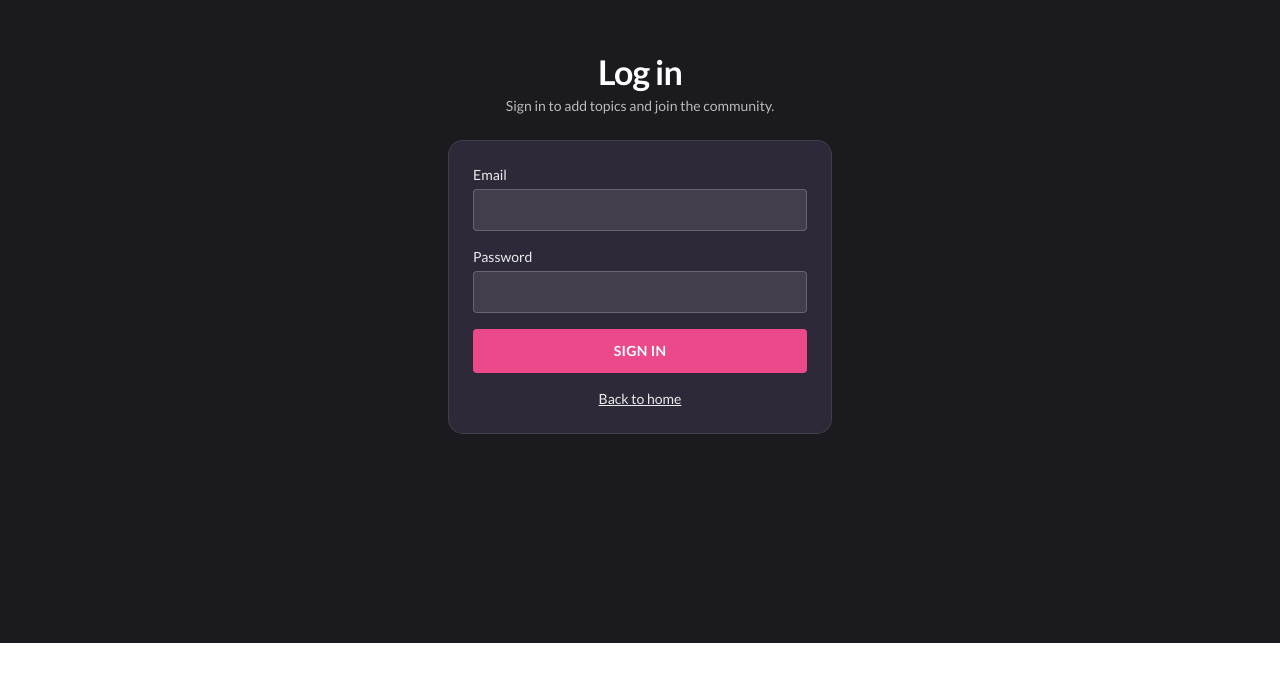
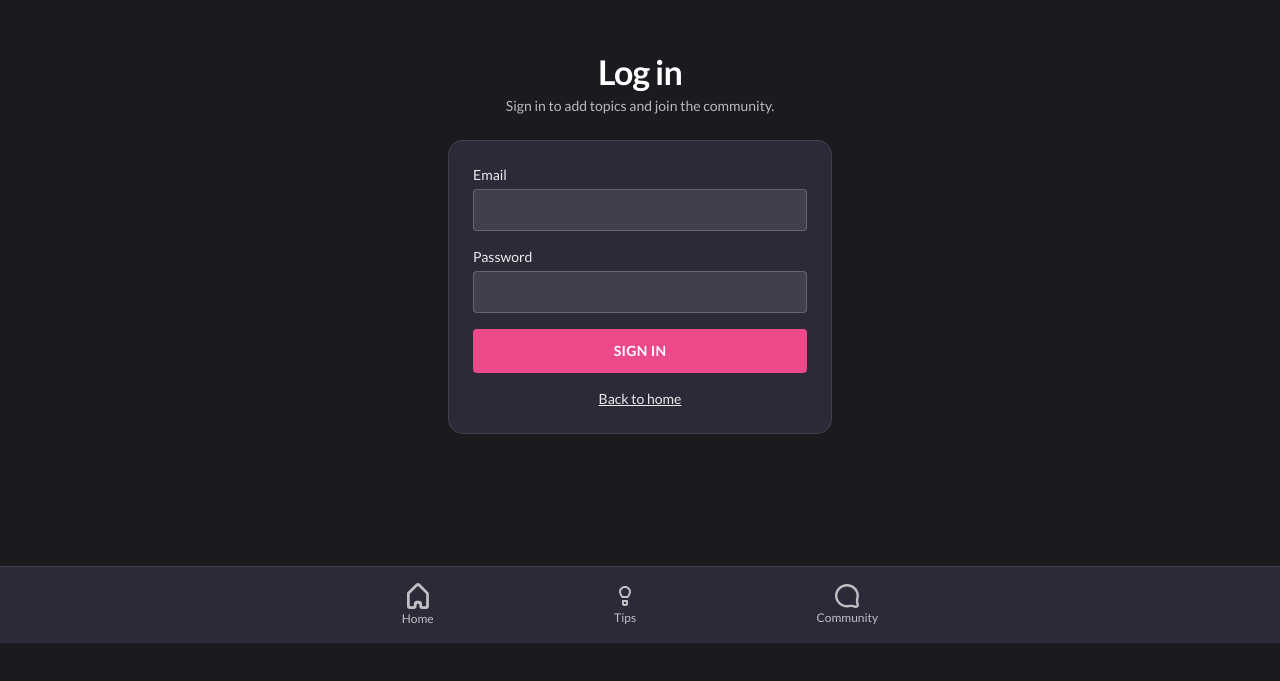
Before and after one commit to thomasledoux1/patient-companion-app, a Next.js app: page /login in a window 1280 px wide. Shown: the part 157-838 px from the top of the page. Before the commit the page ends 800 px from the top, so only its background shows below. Built offline with nearby package versions, Linux system fonts and the light colour scheme.

Commit message:
Adding bottom nav + reuse of icons + attempt to fix image paths

```diff
--- a/next.config.mjs
+++ b/next.config.mjs
@@ -4,6 +4,16 @@ import { withPayload } from '@payloadcms/next/withPayload'
 const nextConfig = {
   // Ensure Turso/libSQL packages are available in Vercel serverless (not bundled)
   serverExternalPackages: ['@libsql/client', 'libsql'],
+  images: {
+    remotePatterns: [
+      {
+        protocol: 'http',
+        hostname: 'localhost',
+        port: '3000',
+        pathname: '/**',
+      },
+    ],
+  },
   webpack: (webpackConfig) => {
     webpackConfig.resolve.extensionAlias = {
       '.cjs': ['.cts', '.cjs'],
--- /dev/null
+++ b/src/app/(frontend)/components/BottomNav.tsx
@@ -0,0 +1,46 @@
+'use client'
+
+import Link from 'next/link'
+import { usePathname } from 'next/navigation'
+import { CommunityIcon, HomeIcon, TipsIcon } from './Icons'
+
+const navItems = [
+  { href: '/', label: 'Home', icon: HomeIcon },
+  { href: '/tips', label: 'Tips', icon: TipsIcon },
+  { href: '/community', label: 'Community', icon: CommunityIcon },
+] as const
+
+export function BottomNav() {
+  const pathname = usePathname()
+
+  return (
+    <nav
+      className="fixed bottom-0 left-0 right-0 z-50 border-t border-white/10 bg-card"
+      aria-label="Main navigation"
+    >
+      <div className="mx-auto flex max-w-2xl items-center justify-around px-2 py-2">
+        {navItems.map(({ href, label, icon: Icon }) => {
+          const isActive =
+            href === '/'
+              ? pathname === '/'
+              : pathname === href || pathname.startsWith(href + '/')
+          return (
+            <Link
+              key={href}
+              href={href}
+              className={`flex flex-col items-center gap-0.5 rounded-lg px-4 py-2 text-xs font-medium transition-colors ${
+                isActive
+                  ? 'text-surface-elevated'
+                  : 'text-white/70 hover:text-white/90'
+              }`}
+              aria-current={isActive ? 'page' : undefined}
+            >
+              <Icon />
+              <span>{label}</span>
+            </Link>
+          )
+        })}
+      </div>
+    </nav>
+  )
+}
--- a/src/app/(frontend)/components/CommunityMessagesListWithFilters.tsx
+++ b/src/app/(frontend)/components/CommunityMessagesListWithFilters.tsx
@@ -27,6 +27,8 @@ export function CommunityMessagesListWithFilters({
   const [isPending, setIsPending] = useState(false)
 
   const runFilter = (searchValue: string, periodValue: Period) => {
+    setSearch(searchValue)
+    setPeriod(periodValue)
     setIsPending(true)
     const formData = new FormData()
     formData.set('search', searchValue)
--- /dev/null
+++ b/src/app/(frontend)/components/Icons.tsx
@@ -0,0 +1,94 @@
+type IconProps = {
+  className?: string
+  width?: number
+  height?: number
+  /** @default 'currentColor' */
+  fill?: string
+  ariaHidden?: boolean
+}
+
+const defaultSize = 24
+
+/**
+ * Home / house icon. Default size 22×26 (aspect from viewBox).
+ */
+export function HomeIcon({
+  className = '',
+  width = 22,
+  height = 26,
+  fill = 'currentColor',
+  ariaHidden = true,
+}: IconProps) {
+  return (
+    <svg
+      width={width}
+      height={height}
+      viewBox="0 0 22 26"
+      fill="none"
+      xmlns="http://www.w3.org/2000/svg"
+      className={className}
+      aria-hidden={ariaHidden}
+    >
+      <path
+        fillRule="evenodd"
+        clipRule="evenodd"
+        d="M19.1578 22.1848C19.1578 22.9402 18.5447 23.2631 17.7894 23.2631H16.4209C15.6656 23.2631 15.0525 22.9402 15.0525 22.1848V20.8164C15.0525 19.3043 13.8278 17.7895 12.3157 17.7895H9.57888C8.06679 17.7895 6.84206 19.3043 6.84206 20.8164V22.1848C6.84206 22.9402 6.22901 23.2631 5.47365 23.2631H4.10524C3.34987 23.2631 2.73682 22.9402 2.73682 22.1848V11.1513C2.73682 10.9693 2.80935 10.7955 2.93661 10.6669L9.96614 3.63874C10.5012 3.10369 11.3674 3.10369 11.9011 3.63874L18.958 10.6943C19.0852 10.8229 19.1578 10.9967 19.1578 11.1773V22.1848ZM21.8946 10.4343C21.8946 10.0717 21.7509 9.72548 21.4964 9.46822L12.8768 0.806172C11.8094 -0.265294 10.0756 -0.269399 9.00415 0.797962L0.402313 9.37106C0.145052 9.62832 0 9.9759 0 10.3399V23.5533C0 25.0654 1.22473 26 2.73682 26H6.84206C8.35415 26 9.57888 25.0654 9.57888 23.5533V22.1849C9.57888 21.4295 10.1919 20.8165 10.9473 20.8165C11.7027 20.8165 12.3157 21.4295 12.3157 22.1849V23.5533C12.3157 25.0654 13.5404 26 15.0525 26H19.1578C20.6699 26 21.8946 25.0654 21.8946 23.5533V10.4343Z"
+        fill={fill}
+      />
+    </svg>
+  )
+}
+
+/**
+ * Tips / lightbulb icon. Default size 24×24 (viewBox 0 0 30 30).
+ */
+export function TipsIcon({
+  className = '',
+  width = defaultSize,
+  height = defaultSize,
+  fill = 'currentColor',
+  ariaHidden = true,
+}: IconProps) {
+  return (
+    <svg
+      width={width}
+      height={height}
+      viewBox="0 0 30 30"
+      fill={fill}
+      fillRule="evenodd"
+      clipRule="evenodd"
+      xmlns="http://www.w3.org/2000/svg"
+      className={className}
+      aria-hidden={ariaHidden}
+    >
+      <path d="M13.75 22.5H16.25V23.75C16.25 24.44 15.69 25 15 25C14.31 25 13.75 24.44 13.75 23.75V22.5ZM13.75 27.5H16.25C17.6313 27.5 18.75 26.3813 18.75 25V21.25C18.75 20.56 18.19 20 17.5 20H12.5C11.81 20 11.25 20.56 11.25 21.25V25C11.25 26.3813 12.3688 27.5 13.75 27.5ZM17.7025 15.0262C14.3525 14.9913 15.585 14.9913 12.2962 15.0262C11.2262 13.6637 10 10.9875 10 9.81375C10 7.16 12.2425 5 15 5C17.7575 5 20 7.16 20 9.81375C20 10.9875 18.7738 13.6637 17.7025 15.0262ZM15 2.5C10.8575 2.5 7.5 5.775 7.5 9.81375C7.5 11.8512 9.275 15.485 10.815 17.1238C11.0612 17.385 11.3987 17.535 11.7575 17.5312C16.39 17.4837 18.2513 17.5325 18.2425 17.5312C18.6012 17.535 18.9387 17.385 19.185 17.1238C20.725 15.485 22.5 11.8512 22.5 9.81375C22.5 5.775 19.1425 2.5 15 2.5Z" />
+    </svg>
+  )
+}
+
+/**
+ * Community / globe icon. Default size 24×24 (viewBox 0 0 25 25).
+ */
+export function CommunityIcon({
+  className = '',
+  width = defaultSize,
+  height = defaultSize,
+  fill = 'currentColor',
+  ariaHidden = true,
+}: IconProps) {
+  return (
+    <svg
+      width={width}
+      height={height}
+      viewBox="0 0 25 25"
+      fill={fill}
+      fillRule="evenodd"
+      clipRule="evenodd"
+      xmlns="http://www.w3.org/2000/svg"
+      className={className}
+      aria-hidden={ariaHidden}
+    >
+      <path d="M12.4472 0C4.99966 0 -0.91909 6.40875 0.11841 13.9062C0.77966 18.6838 4.40341 22.695 9.14966 23.96C10.9172 24.4312 12.7422 24.5312 14.5747 24.215C16.1047 23.95 17.6747 24.0688 19.1734 24.4438L20.9947 24.8988V24.8988C23.3559 25.49 25.5009 23.3887 24.8972 21.0737C24.8972 21.0737 24.5597 19.7787 24.5497 19.7375C24.1722 18.2875 24.0909 16.7563 24.4809 15.31C24.9634 13.5275 25.0447 11.5862 24.6109 9.575C23.4634 4.26875 18.5909 0 12.4472 0M12.4472 2.5C17.3872 2.5 21.2559 5.8875 22.1672 10.1038C22.5009 11.6488 22.4672 13.18 22.0684 14.6575C20.3809 20.8975 25.3147 23.4025 19.7797 22.0175C17.9384 21.5575 16.0197 21.4275 14.1484 21.7513C12.7047 22.0013 11.2422 21.93 9.79341 21.545C6.00966 20.5363 3.11591 17.3287 2.59466 13.5637C1.75591 7.49625 6.58591 2.5 12.4472 2.5V2.5" />
+    </svg>
+  )
+}
--- a/src/app/(frontend)/components/TipTeaserCard.tsx
+++ b/src/app/(frontend)/components/TipTeaserCard.tsx
@@ -44,7 +44,7 @@ export function TipTeaserCard({
       <div className="relative min-h-[200px] w-full">
         {imageUrl ? (
           <Image
-            src={imageUrl}
+            src={`${process.env.VERCEL_PROJECT_PRODUCTION_URL ? `https://${process.env.VERCEL_PROJECT_PRODUCTION_URL}` : 'http://localhost:3000'}${imageUrl}`}
             alt={imageAlt || title}
             fill
             className="object-cover"
--- a/src/app/(frontend)/components/TipsListWithFilters.tsx
+++ b/src/app/(frontend)/components/TipsListWithFilters.tsx
@@ -30,6 +30,8 @@ export function TipsListWithFilters({
   const [isPending, setIsPending] = useState(false)
 
   const runFilter = (searchValue: string, periodValue: Period) => {
+    setSearch(searchValue)
+    setPeriod(periodValue)
     setIsPending(true)
     const formData = new FormData()
     formData.set('search', searchValue)
--- a/src/app/(frontend)/components/TopicsOfTheWeek.tsx
+++ b/src/app/(frontend)/components/TopicsOfTheWeek.tsx
@@ -87,7 +87,7 @@ export function TopicsOfTheWeek({ topics }: TopicsOfTheWeekProps) {
         <span className="text-xl font-bold text-white">Topics of the week</span>
       </div>
 
-      <ul className="bg-card-dark pl-4 py-4 overflow-scroll flex gap-2">
+      <ul className="bg-card-dark p-4 overflow-scroll flex gap-2">
         {topics.map((topic) => (
           <li key={topic.id}>
             <Link
--- a/src/app/(frontend)/layout.tsx
+++ b/src/app/(frontend)/layout.tsx
@@ -1,5 +1,6 @@
 import React from 'react'
 import { Lato } from 'next/font/google'
+import { BottomNav } from './components/BottomNav'
 import './styles.css'
 
 const lato = Lato({
@@ -19,8 +20,9 @@ export default async function RootLayout(props: { children: React.ReactNode }) {
 
   return (
     <html lang="en">
-      <body className={`${lato.variable} ${lato.className} min-h-screen`}>
-        <main>{children}</main>
+      <body className={`${lato.variable} ${lato.className} min-h-screen bg-background text-white`}>
+        <main className="pb-20">{children}</main>
+        <BottomNav />
       </body>
     </html>
   )
```
Also changed, not shown: src/app/(frontend)/components/Carousel.tsx (+4 -50 lines), src/app/(frontend)/tips/[id]/page.tsx (+6 -14 lines).
